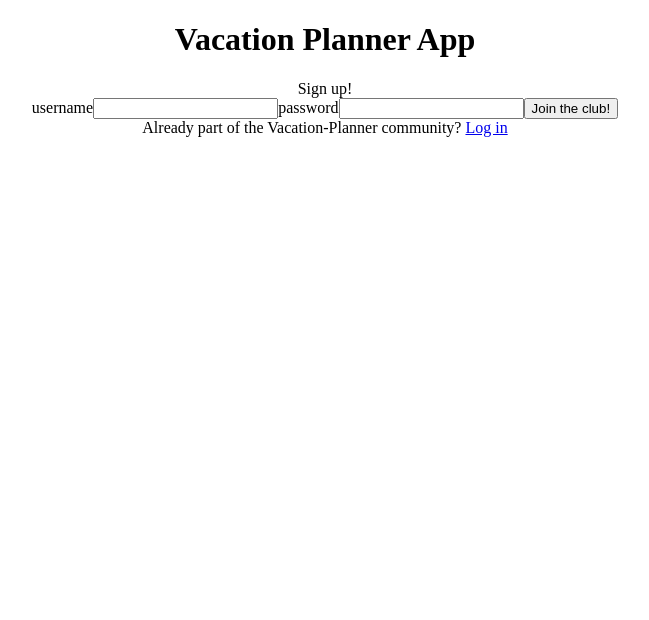
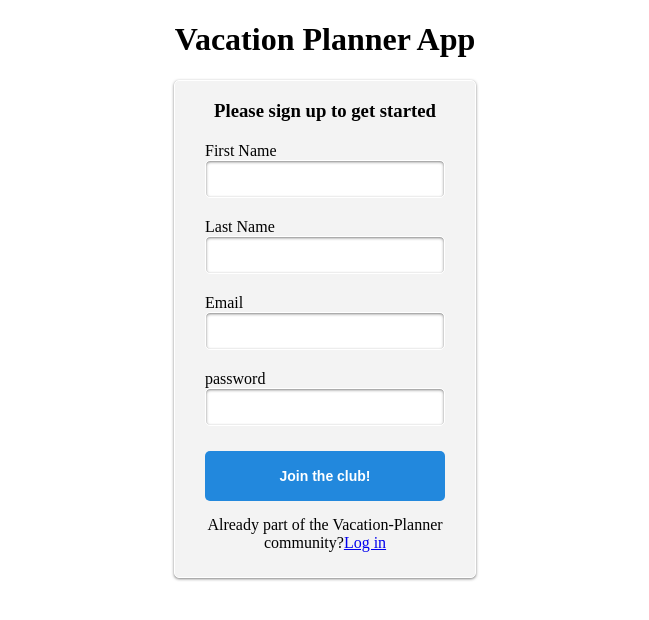
Before and after one commit to BuildWeekVacationPlanner/FRONTEND-UNIT3, a React (Create React App) app in the folder vacation-planner/: page /signup in a window 1280 px wide. Shown: the top 620 px of the page, without its empty margins (315-964 px from the left). Built offline with nearby package versions, Linux system fonts and the light colour scheme.

Commit message:
sign up styling completed

```diff
--- a/vacation-planner/src/App.js
+++ b/vacation-planner/src/App.js
@@ -1,5 +1,5 @@
-import React from 'react';
-import './App.css';
+import React from "react";
+import "./App.css";
 import { Route } from "react-router-dom";
 
 import Login from "./components/Login";
@@ -11,13 +11,12 @@ function App() {
   return (
     <div className="App">
       <h1>Vacation Planner App</h1>
-      <Route exact path="/" component={Login} />
+      <Route exact path="/login" component={Login} />
       <Route exact path="/signup" component={Signup} />
-      <Route path="/vacation" component={Vacations}/>
-      <Route path="/myvacation" component={VacationPlan}/>
+      <Route path="/vacation" component={Vacations} />
+      <Route path="/myvacation" component={VacationPlan} />
     </div>
   );
 }
 
-
 export default App;
--- a/vacation-planner/src/components/Login.js
+++ b/vacation-planner/src/components/Login.js
@@ -96,7 +96,8 @@ const Login = () => {
                 <StyledButton type="submit">Login</StyledButton>
                 <div className="redirect-signup">
                   <p>
-                    Don't have an account? <Link to="/"> Signup here</Link>
+                    Don't have an account?
+                    <Link to="/signup"> Signup here</Link>
                   </p>
                 </div>
               </StyledDiv>
--- a/vacation-planner/src/components/Signup.js
+++ b/vacation-planner/src/components/Signup.js
@@ -1,62 +1,166 @@
 import React, { useState } from "react";
 import { Link } from "react-router-dom";
-
+import Styled from "styled-components";
+import "./Login.css";
 import { axiosWithAuth } from "../utils/axiosWithAuth";
 
+const StyledForm = Styled.form`
+width: 300px;
+  margin: 0 auto;
+  position: relative;
+  text-align: left;
+  background: #f3f3f3;
+  border: 1px solid #fff;
+  border-radius: 5px;
+  box-shadow: 0 1px 3px rgba(0, 0, 0, 0.5);
+  -moz-box-shadow: 0 1px 3px rgba(0, 0, 0, 0.5);
+  -webkit-box-shadow: 0 1px 3px rgba(0, 0, 0, 0.5);
+`;
+
+const StyledInput = Styled.input`
+width: 188px;
+padding: 10px 25px;
+font-family: "HelveticaNeue-Light", "Helvetica Neue Light", "Helvetica Neue",
+  Helvetica, Arial, "Lucida Grande", sans-serif;
+font-weight: 400;
+font-size: 14px;
+color: #9d9e9e;
+text-shadow: 1px 1px 0 rgba(256, 256, 256, 1);
+background: #fff;
+border: 1px solid #fff;
+border-radius: 5px;
+box-shadow: inset 0 1px 3px rgba(0, 0, 0, 0.5);
+-moz-box-shadow: inset 0 1px 3px rgba(0, 0, 0, 0.5);
+-webkit-box-shadow: inset 0 1px 3px rgba(0, 0, 0, 0.5);
+`;
+
+const StyledDiv = Styled.div`
+padding: 0 30px 25px 30px;
+`;
+
+const Div = Styled.div`
+margin-top:20px
+`;
+
+const StyledButton = Styled.button`
+background: #28d;
+border-color: transparent;
+color: #fff;
+cursor: pointer;
+width: 100%
+margin-top:25px;
+font-weight:bold;
+font-size:14px;
+height:50px;
+border-radius:5px
+&:hover{
+  background:skyblue
+}
+`;
+
+const StyledParagraph = Styled.div`
+text-align: center;
+margin-top:15px
+`;
+
+const StyledH3 = Styled.h3`
+text-align:center
+`;
+
 const Signup = props => {
+  //state
+  const [newUser, setNewUser] = useState({
+    FirstName: "",
+    LastName: "",
+    email: "",
+    password: ""
+  });
 
-    //state
-    const [ newUser, setNewUser ] = useState({ username: "", password: ""});
+  const { FirstName, LastName, email, password } = newUser;
 
+  const isDisabled = () => {
+    if (!FirstName || !LastName || !email || !password) {
+      return true;
+    }
+  };
 
   //new user info
 
   const handleNewUser = event => {
-        setNewUser({...newUser, [event.target.name]: event.target.value})
-    }
+    setNewUser({ ...newUser, [event.target.name]: event.target.value });
+  };
 
   const submitInfo = (event, creds) => {
     event.preventDefault();
-        console.log(newUser);
-        axiosWithAuth().post("/auth/register", creds)
+
+    axiosWithAuth()
+      .post("/auth/register", creds)
       .then(res => {
-                console.log("It worked!!!");
         props.history.push("/");
-
       })
       .catch(err => console.log(err));
-
-    }
-
-
-
-
+  };
 
   //output
 
   return (
     <div>
-            Sign up!
-            <form onSubmit={(e) => submitInfo(e, newUser)}>
-                <label>username</label>
-                <input
+      <StyledForm onSubmit={e => submitInfo(e, newUser)}>
+        <StyledDiv>
+          <StyledH3>Please sign up to get started</StyledH3>
+          <Div>
+            <label htmlFor="FirstName">First Name</label>
+            <StyledInput
               type="text"
               value={newUser.username}
-                    name="username"
+              name="FirstName"
+              id="FirstName"
               onChange={handleNewUser}
             />
-                <label>password</label>
-                <input
+          </Div>
+
+          <Div>
+            <label htmlFor="LastName">Last Name</label>
+            <StyledInput
               type="text"
+              id="LastName"
+              value={newUser.username}
+              name="LastName"
+              onChange={handleNewUser}
+            />
+          </Div>
+
+          <Div>
+            <label htmlFor="email">Email</label>
+            <StyledInput
+              type="email"
+              value={newUser.username}
+              name="email"
+              id="email"
+              onChange={handleNewUser}
+            />
+          </Div>
+
+          <Div>
+            <label htmlFor="password">password</label>
+            <StyledInput
+              type="password"
+              id="password"
               value={newUser.password}
               name="password"
               onChange={handleNewUser}
             />
-                <button>Join the club!</button>
-            </form>
-            <div>Already part of the Vacation-Planner community? <Link to="/login">Log in</Link></div>
+          </Div>
+          <StyledButton disabled={isDisabled()}>Join the club!</StyledButton>
+
+          <StyledParagraph>
+            Already part of the Vacation-Planner community?
+            <Link to="/login">Log in</Link>
+          </StyledParagraph>
+        </StyledDiv>
+      </StyledForm>
     </div>
   );
-}
+};
 
 export default Signup;
```
Lines whose indentation alone changed are shown as unchanged.
